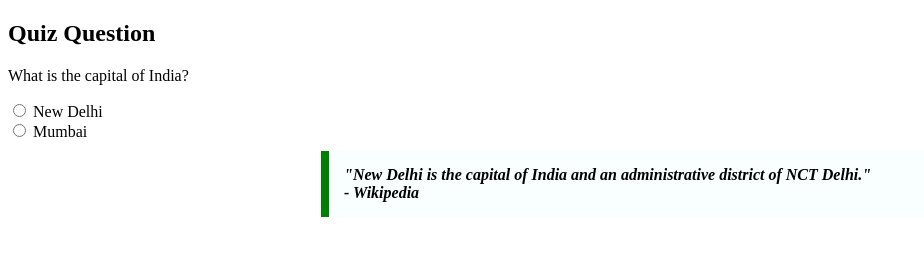
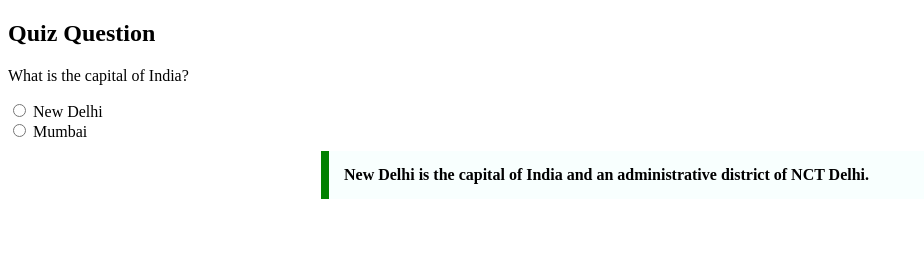
Before and after one commit to acciojob/trivia-Swathi0827, a website: page main.html in a window 1280 px wide. Shown: the whole page, without its empty margins (0-924 px from the left). Drawn offline with Linux system fonts and the light colour scheme.

Commit message:
created a submission

```diff
--- a/main.html
+++ b/main.html
@@ -16,7 +16,6 @@
             border-left: 8px solid green;
             background-color: #f8fffe;
             font-weight: bold;
-            font-style: italic;
         }
     </style>
 </head>
@@ -43,8 +42,7 @@
     <!-- Quotation Section -->
     <section>
         <blockquote>
-            "New Delhi is the capital of India and an administrative district of NCT Delhi."
-            <br> - Wikipedia
+            New Delhi is the capital of India and an administrative district of NCT Delhi.
         </blockquote>
     </section>
 
```
